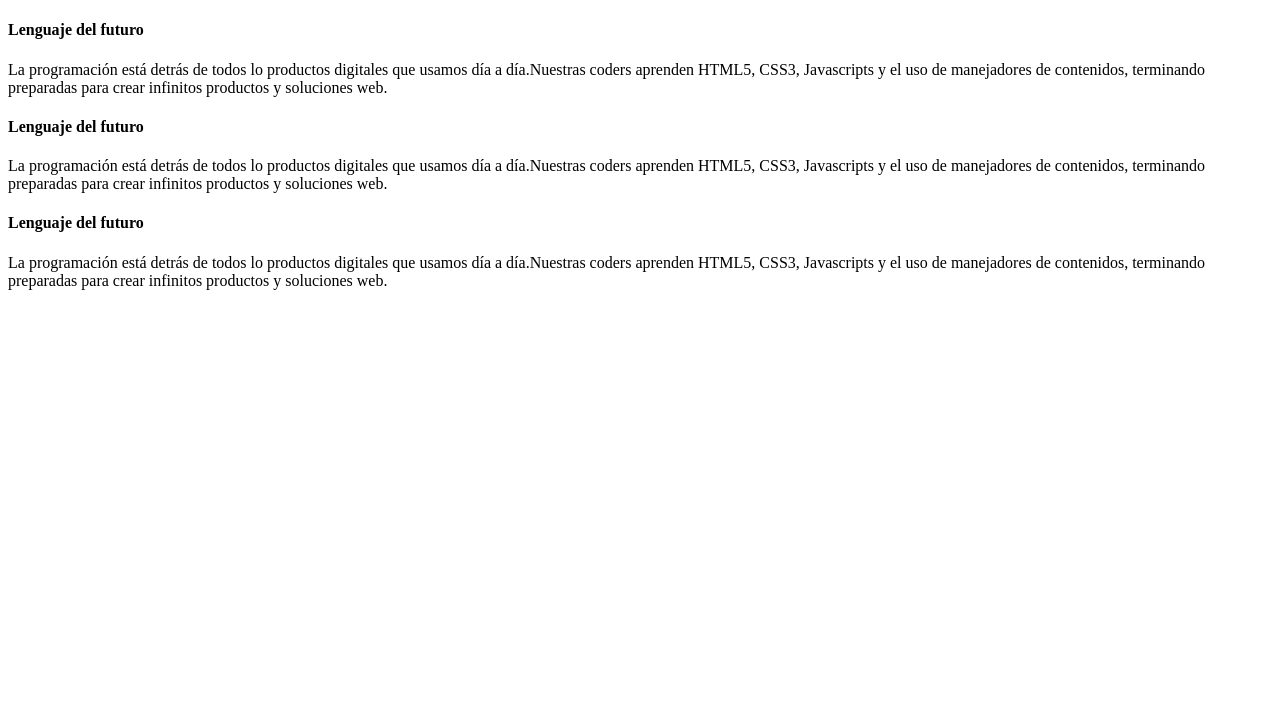
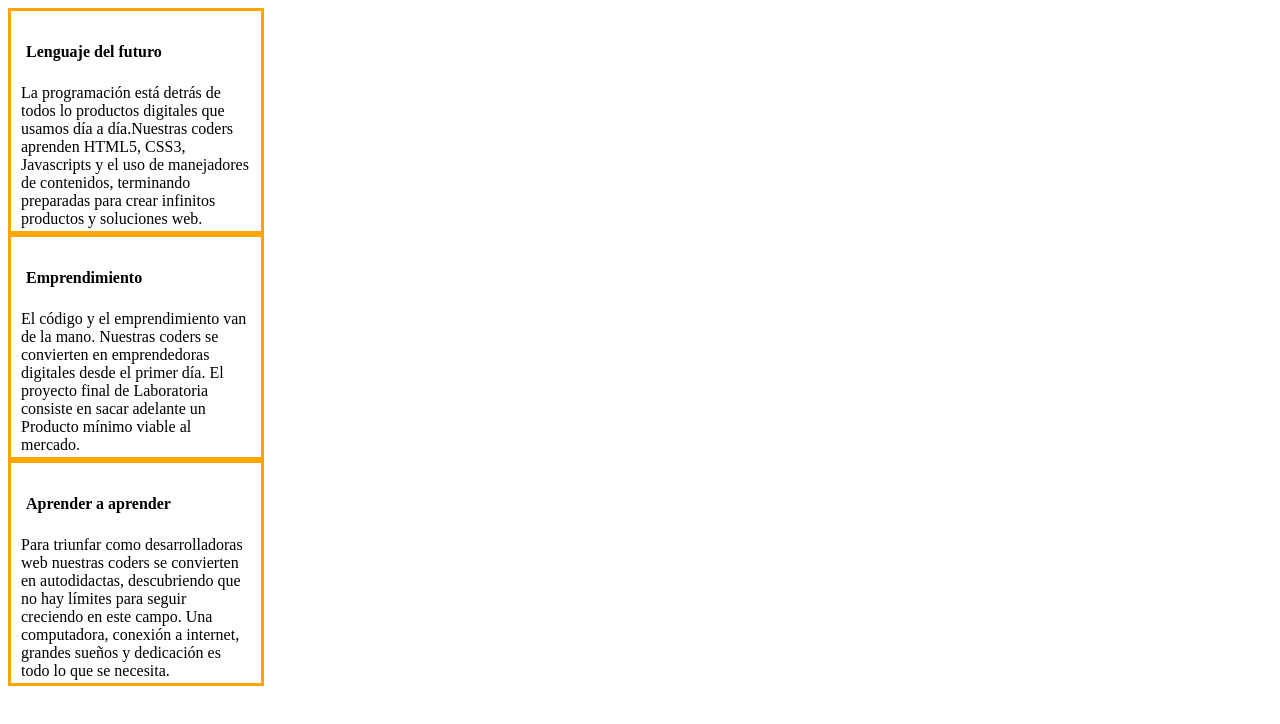
Before and after one commit to brecabal/margin-padding, a plain HTML site: page parte3/index.html in a window 1280 px wide. Drawn offline with Linux system fonts and the light colour scheme.

Commit message:
parte 3 lista

```diff
--- a/parte3/css/main.css
+++ b/parte3/css/main.css
@@ -1 +1,37 @@
-/* Agrega aqui tu CSS */
+.unoexterior{
+	display:block;
+	width: 230px;
+	height: 200px;
+	border-color:orange;
+	border-style: solid;
+	padding: 10px;
+}
+
+h4{
+	padding: 10px;
+}
+.dosexterior{
+	display:block;
+	width: 230px;
+	height: 200px;
+    border-color:orange;
+	border-style: solid;
+	padding: 10px;
+}
+
+
+h4{
+	padding: 10px;
+}
+.tresexterior{
+	display:block;
+	width: 230px;
+	height: 200px;
+    border-color:orange;
+	border-style: solid;
+	padding: 10px;
+}
+
+h4{
+	padding: 1px 5px;
+}
--- a/parte3/index.html
+++ b/parte3/index.html
@@ -11,12 +11,12 @@
 		<p>La programación está detrás de todos lo productos digitales que usamos día a día.Nuestras coders aprenden HTML5, CSS3, Javascripts y el uso de manejadores de contenidos, terminando preparadas para crear infinitos productos y soluciones web.</p>
 	</div>
 	<div class="dosexterior">
-		<h4>Lenguaje del futuro</h4>
-		<p>La programación está detrás de todos lo productos digitales que usamos día a día.Nuestras coders aprenden HTML5, CSS3, Javascripts y el uso de manejadores de contenidos, terminando preparadas para crear infinitos productos y soluciones web.</p>
+		<h4>Emprendimiento</h4>
+		<p>El código y el emprendimiento van de la mano. Nuestras coders se convierten en emprendedoras digitales desde el primer día. El proyecto final de Laboratoria consiste en sacar adelante un Producto mínimo viable al mercado.</p>
 	</div>
 	<div class="tresexterior">
-	  	<h4>Lenguaje del futuro</h4>
-		<p>La programación está detrás de todos lo productos digitales que usamos día a día.Nuestras coders aprenden HTML5, CSS3, Javascripts y el uso de manejadores de contenidos, terminando preparadas para crear infinitos productos y soluciones web.</p>
+	  	<h4>Aprender a aprender</h4>
+		<p>Para triunfar como desarrolladoras web nuestras coders se convierten en autodidactas, descubriendo que no hay límites para seguir creciendo en este campo. Una computadora, conexión a internet, grandes sueños y dedicación es todo lo que se necesita.</p>
 	</div>
   </body>
 </html>
```
